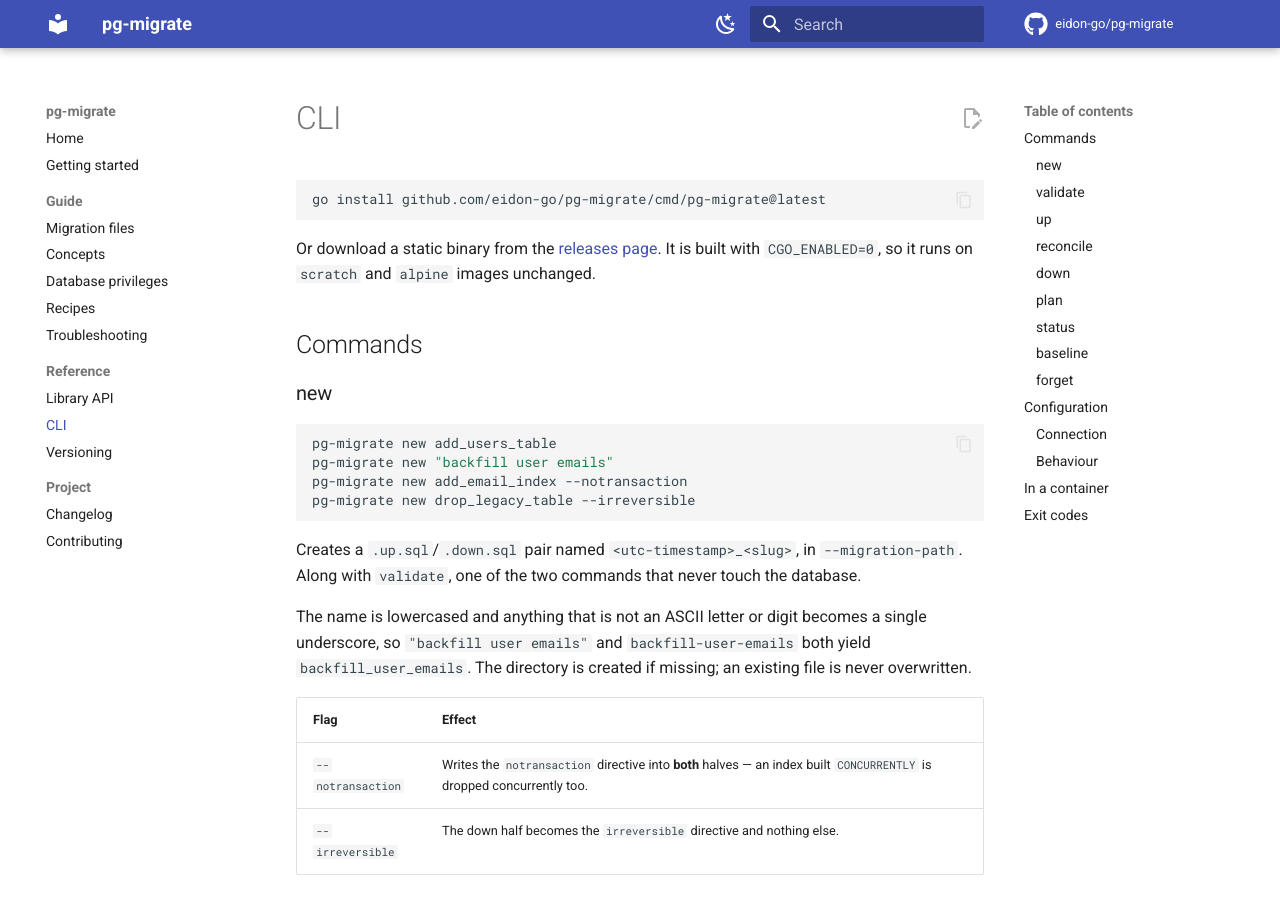
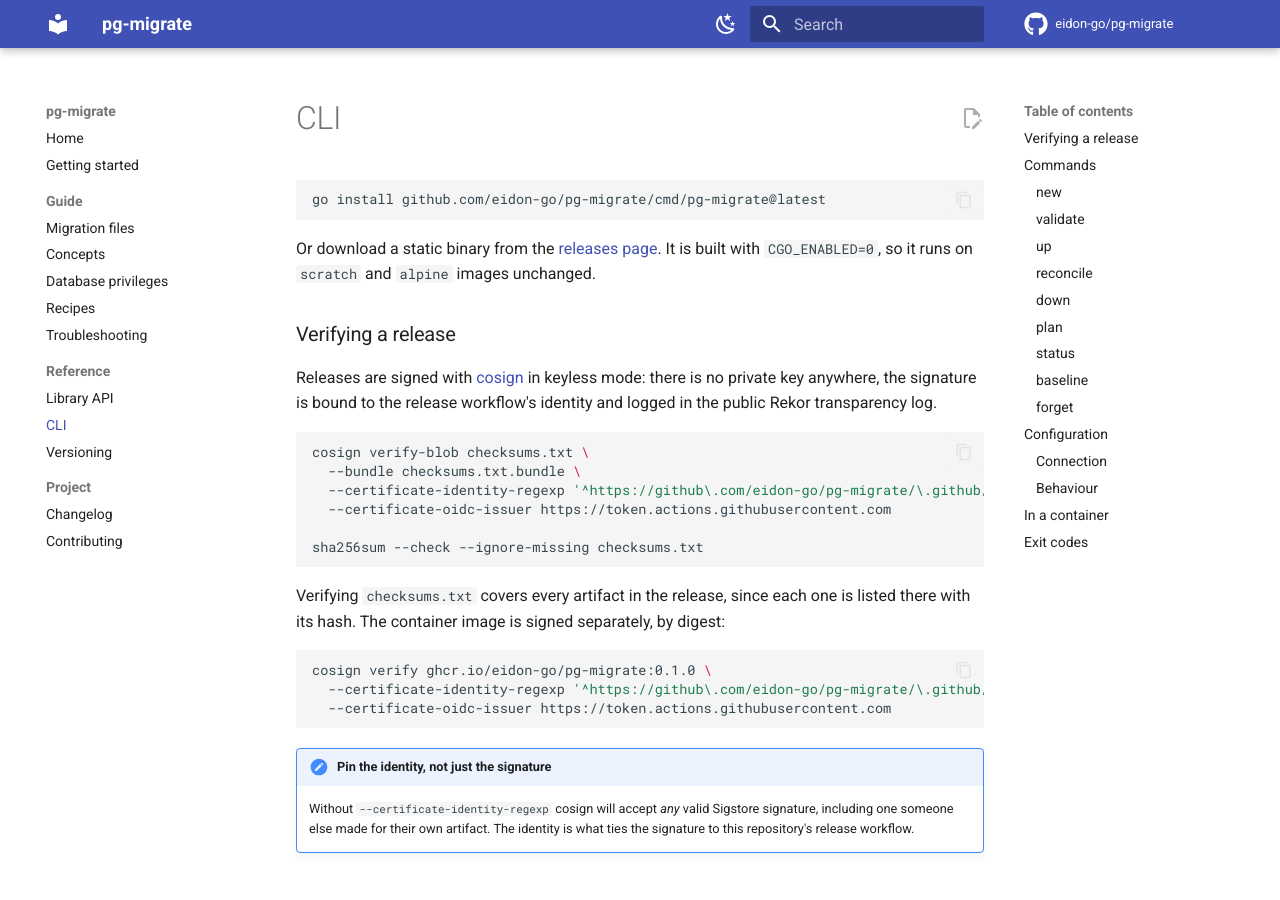
Before and after one commit to eidon-go/pg-migrate, an MkDocs documentation site: the page built from docs/cli.md, in a window 1280 px wide and 900 px high. Built offline with MkDocs 1.6.1 and Material for MkDocs 9.7.7, drawn with Linux system fonts in a browser that asks for light colours; comment, search, counter and statistics services are not loaded.

Commit message:
build: pin actions by digest and sign releases with cosign
Addresses the two actionable Scorecard findings: Pinned-Dependencies 0/10 and
no signed releases.

A tag in someone else's repository can be moved, and a moved tag runs their
code with our GITHUB_TOKEN, so every action is now referenced by commit SHA
with the version in a trailing comment — the form Dependabot updates.

Releases are signed keyless through Sigstore: no private key exists, the
signature is bound to the workflow's OIDC identity and recorded in Rekor. Only
checksums.txt is signed, since every artifact is listed there with its hash.

A local snapshot caught that cosign v3 replaced --output-signature and
--output-certificate with a single --bundle; the old recipe now refuses to run.
Without that check it would have failed at the last step of a tagged release.

Co-Authored-By: Claude Opus 5 <noreply@anthropic.com>
Claude-Session: https://claude.ai/code/session_019EmCfL6jJTqTMWFJxrj8hx

````diff
--- a/docs/cli.md
+++ b/docs/cli.md
@@ -7,6 +7,38 @@ go install github.com/eidon-go/pg-migrate/cmd/pg-migrate@latest
 Or download a static binary from the
 [releases page](https://github.com/eidon-go/pg-migrate/releases). It is built
 with `CGO_ENABLED=0`, so it runs on `scratch` and `alpine` images unchanged.
+
+### Verifying a release
+
+Releases are signed with [cosign](https://docs.sigstore.dev/) in keyless mode:
+there is no private key anywhere, the signature is bound to the release
+workflow's identity and logged in the public Rekor transparency log.
+
+```bash
+cosign verify-blob checksums.txt \
+  --bundle checksums.txt.bundle \
+  --certificate-identity-regexp '^https://github\.com/eidon-go/pg-migrate/\.github/workflows/release\.yml@refs/tags/' \
+  --certificate-oidc-issuer https://token.actions.githubusercontent.com
+
+sha256sum --check --ignore-missing checksums.txt
+```
+
+Verifying `checksums.txt` covers every artifact in the release, since each one
+is listed there with its hash. The container image is signed separately, by
+digest:
+
+```bash
+cosign verify ghcr.io/eidon-go/pg-migrate:0.1.0 \
+  --certificate-identity-regexp '^https://github\.com/eidon-go/pg-migrate/\.github/workflows/release\.yml@refs/tags/' \
+  --certificate-oidc-issuer https://token.actions.githubusercontent.com
+```
+
+!!! note "Pin the identity, not just the signature"
+
+    Without `--certificate-identity-regexp` cosign will accept *any* valid
+    Sigstore signature, including one someone else made for their own artifact.
+    The identity is what ties the signature to this repository's release
+    workflow.
 
 ## Commands
 
````
Also changed, not shown: .goreleaser.yaml (+56 -0 lines), 5 other files.
